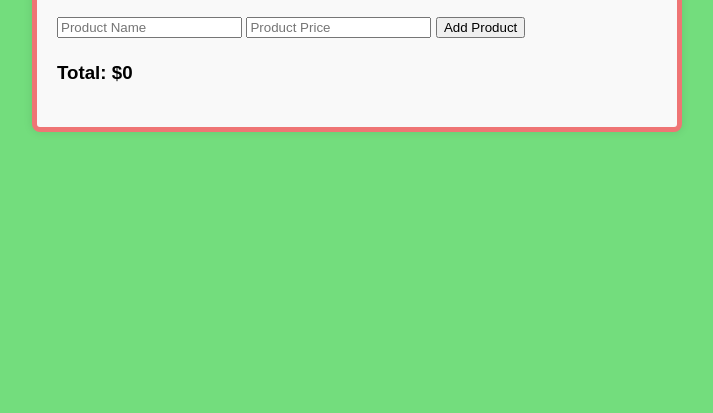
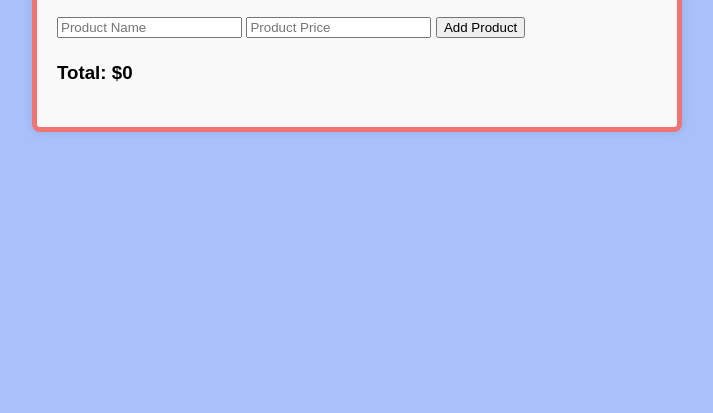
Before and after one commit to epicpgh/dynamic-shopping-cart, a plain HTML site: page index.html in a window 1280 px wide. Shown: the part 387-800 px from the top of the page, without its empty margins (283-996 px from the left). Drawn offline with Linux system fonts and the light colour scheme.

Commit message:
update on some styling.  still gross, but working.

```diff
--- a/styles.css
+++ b/styles.css
@@ -1,5 +1,5 @@
 body {
-  background-color: rgb(115, 221, 125);
+  background-color: rgb(168, 193, 251);
   display: flex;
   justify-content: center;
   align-items: center;
```
